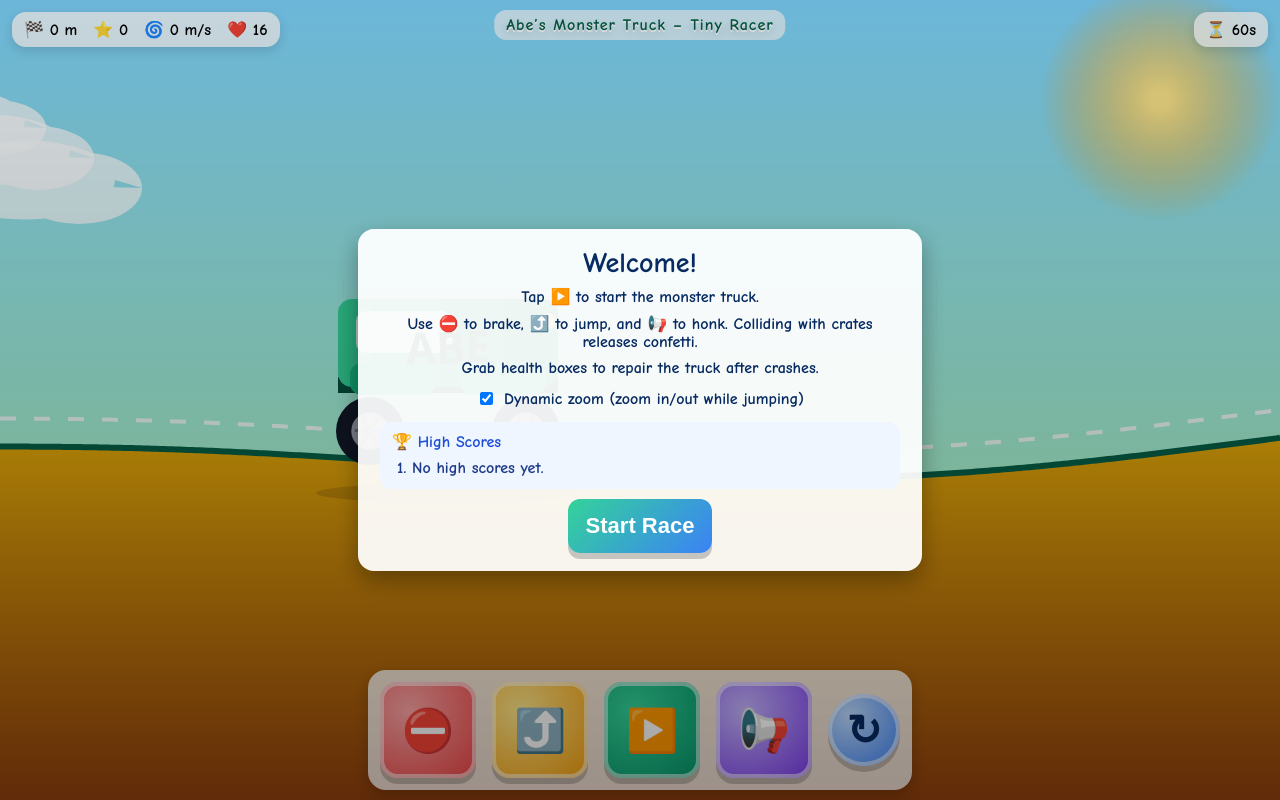
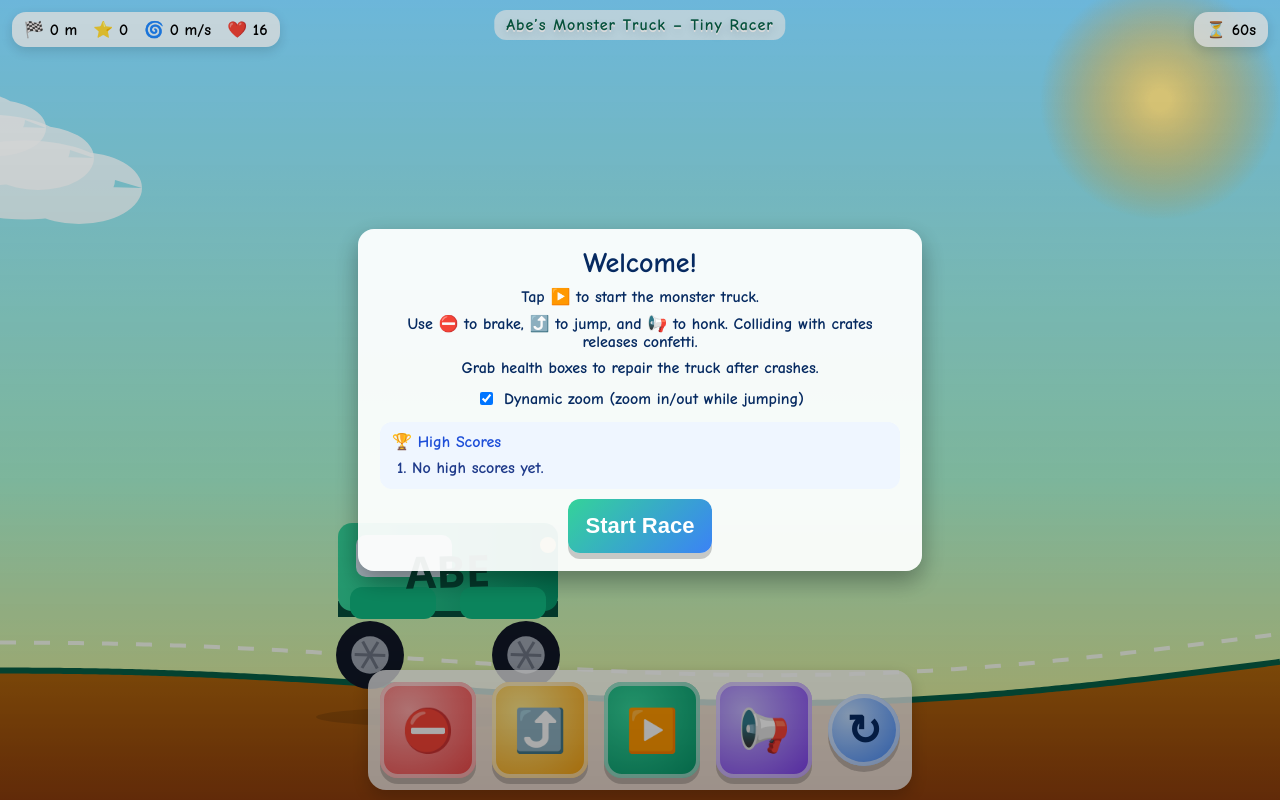
Before and after one commit to ltrgordon/ltrgordon.github.io, a website: page race-abe/race-abe.html in a window 1280 px wide. Drawn offline with Linux system fonts and the light colour scheme; animation ran at ten frames a second.

Commit message:
Adjust race-abe camera framing upward

```diff
--- a/race-abe/race-abe.html
+++ b/race-abe/race-abe.html
@@ -229,9 +229,9 @@
   const world = {
     t:0,
     scrollX:0,            // how far the world has moved left
-    // Keep the truck and terrain around the vertical middle of the screen so
-    // upcoming jumps are visible.
-    groundBase: () => canvas.height / DPR / 2,
+    // Keep the terrain near the lower part of the view so there's more sky
+    // above and the truck has extra headroom while jumping.
+    groundBase: () => canvas.height / DPR * 0.78,
     gravity: 2300,        // px/s^2
     maxSpeed: 900,        // px/s
     accel: 1020,          // px/s^2
```
